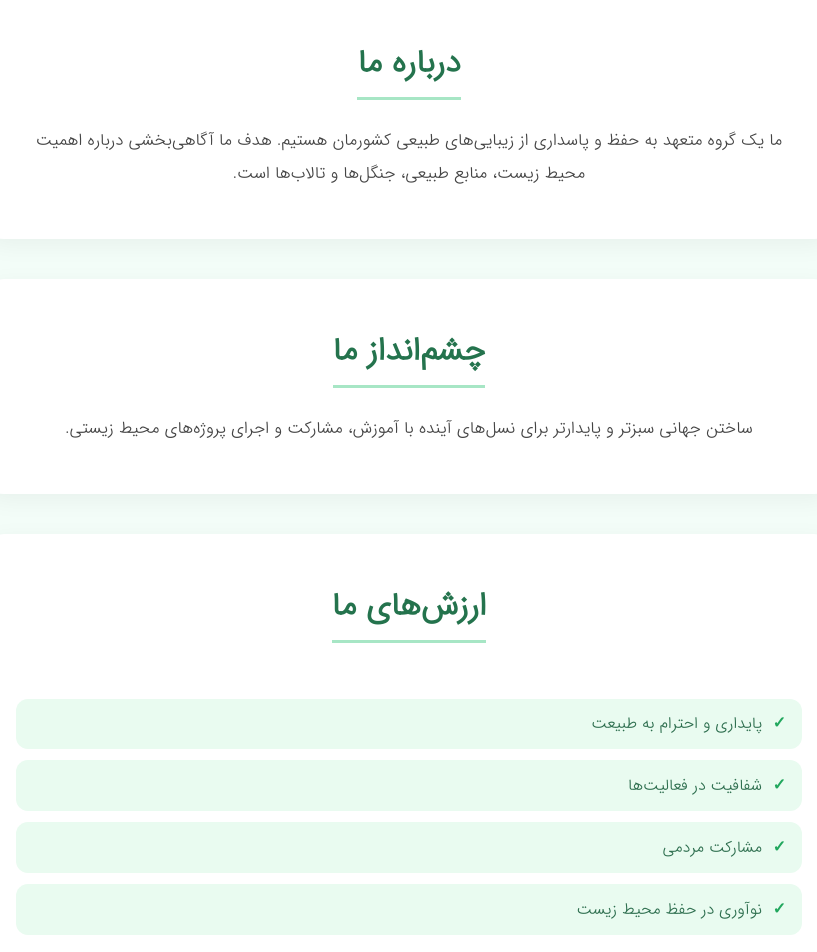
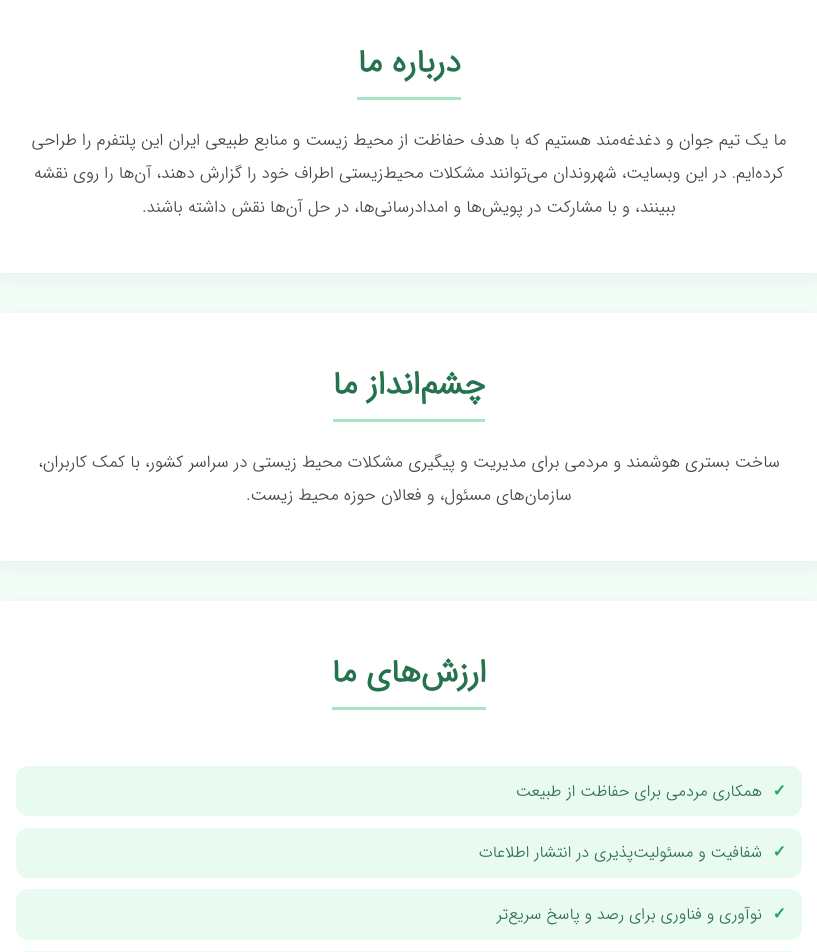
Before and after one commit to setareEzabadi/environment, a Next.js app: page /about_page in a window 1280 px wide. Shown: the part 159-1111 px from the top of the page, without its empty margins (231-1048 px from the left). Built offline with nearby package versions, Linux system fonts and the light colour scheme.

Commit message:
Update AboutPage.jsx

```diff
--- a/components/AboutPage/AboutPage.jsx
+++ b/components/AboutPage/AboutPage.jsx
@@ -7,25 +7,24 @@ const AboutPage = () => {
             <section className={styles.section}>
                 <h1 className={styles.sectionTitle}>درباره ما</h1>
                 <p className={styles.sectionText}>
-                    ما یک گروه متعهد به حفظ و پاسداری از زیبایی‌های طبیعی کشورمان هستیم.
-                    هدف ما آگاهی‌بخشی درباره اهمیت محیط زیست، منابع طبیعی، جنگل‌ها و تالاب‌ها است.
+                    ما یک تیم جوان و دغدغه‌مند هستیم که با هدف حفاظت از محیط زیست و منابع طبیعی ایران این پلتفرم را طراحی کرده‌ایم. در این وبسایت، شهروندان می‌توانند مشکلات محیط‌زیستی اطراف خود را گزارش دهند، آن‌ها را روی نقشه ببینند، و با مشارکت در پویش‌ها و امدادرسانی‌ها، در حل آن‌ها نقش داشته باشند.
                 </p>
             </section>
 
             <section className={styles.section}>
                 <h2 className={styles.sectionTitle}>چشم‌انداز ما</h2>
                 <p className={styles.sectionText}>
-                    ساختن جهانی سبزتر و پایدارتر برای نسل‌های آینده با آموزش، مشارکت و اجرای پروژه‌های محیط زیستی.
+                    ساخت بستری هوشمند و مردمی برای مدیریت و پیگیری مشکلات محیط زیستی در سراسر کشور، با کمک کاربران، سازمان‌های مسئول، و فعالان حوزه محیط زیست.
                 </p>
             </section>
 
             <section className={styles.section}>
                 <h2 className={styles.sectionTitle}>ارزش‌های ما</h2>
                 <ul className={styles.valuesList}>
-                    <li>پایداری و احترام به طبیعت</li>
-                    <li>شفافیت در فعالیت‌ها</li>
-                    <li>مشارکت مردمی</li>
-                    <li>نوآوری در حفظ محیط زیست</li>
+                    <li>همکاری مردمی برای حفاظت از طبیعت</li>
+                    <li>شفافیت و مسئولیت‌پذیری در انتشار اطلاعات</li>
+                    <li>نوآوری و فناوری برای رصد و پاسخ سریع‌تر</li>
+                    <li>آگاهی‌بخشی عمومی برای تغییر پایدار</li>
                 </ul>
             </section>
         </div>
```
